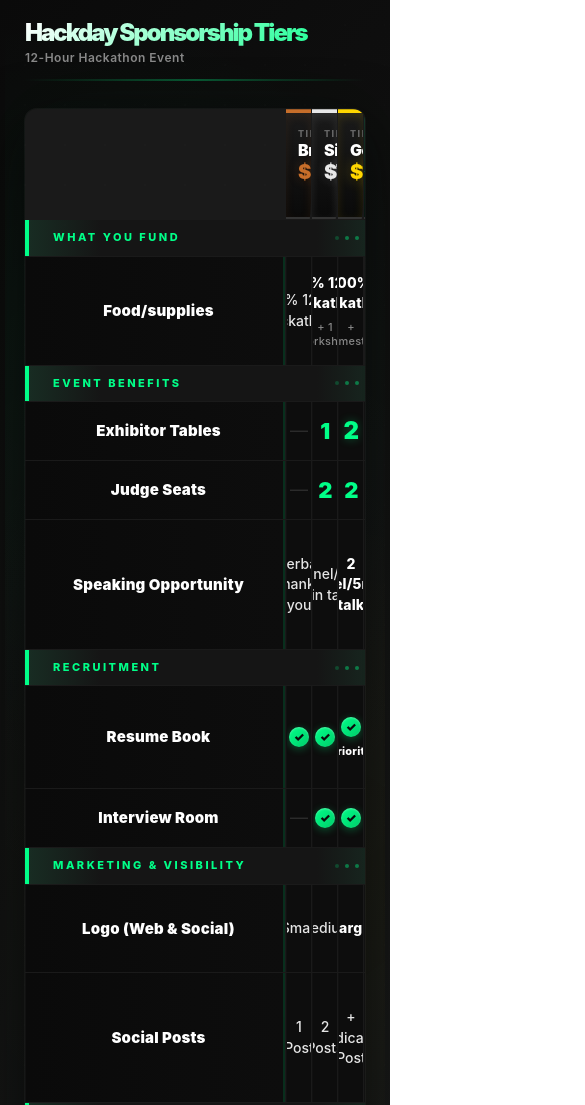
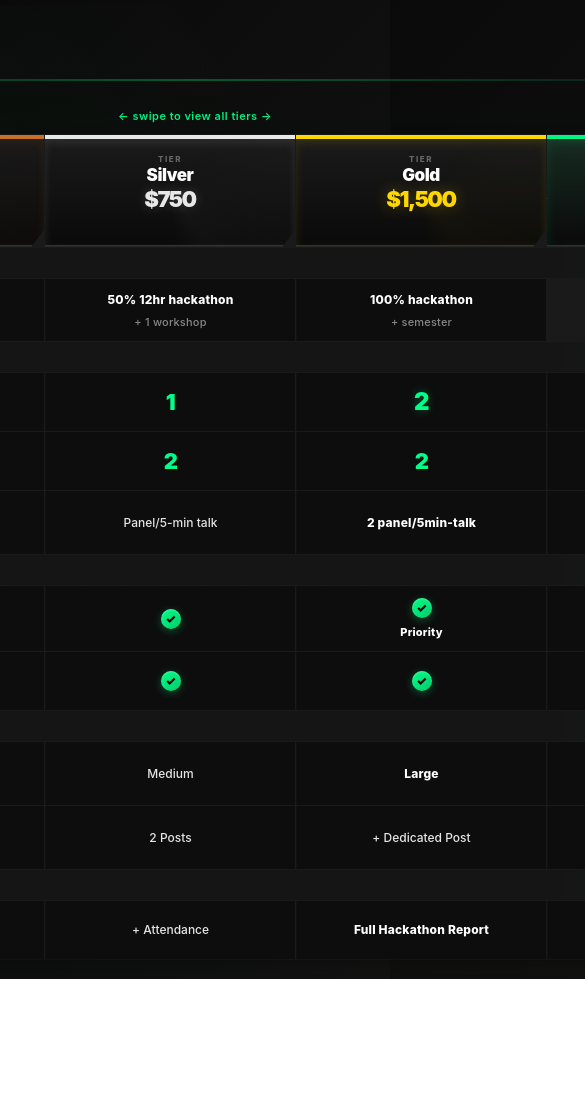
Before and after one commit to joeyzhang-dev/matrix_temp, a plain HTML site: page slide-1-tiers.html in a window 390 px wide. Shown: the top 1105 px of the page, 585 px wide, since content can reach past the window. After the commit the page ends 979 px from the top, so only its background shows below. Drawn offline with Linux system fonts and the light colour scheme.

Commit message:
Fix mobile responsiveness - prevent table squishing
- Set minimum width for tier grid on mobile (1200px)
- Enable horizontal scrolling with touch-friendly behavior
- Set explicit column widths: 200px labels, 250px per tier
- Adjust font sizes to remain readable when scrolling
- Add scroll hint on mobile: "swipe to view all tiers"
- Improve slide 2 mobile spacing and font sizes
- Prevent content from being squished/unreadable

Co-authored-by: Cursor <cursoragent@cursor.com>

```diff
--- a/slide-1-tiers.html
+++ b/slide-1-tiers.html
@@ -79,9 +79,14 @@
         @media (max-width: 768px) {
             body {
                 padding: 5px;
+                overflow-x: auto;
             }
             .slide {
-                padding: 15px 20px;
+                padding: 15px 10px;
+                min-width: min-content;
+            }
+            .slide-header {
+                margin-bottom: 20px;
             }
             .slide-title {
                 font-size: 24px !important;
@@ -90,14 +95,50 @@
                 font-size: 12px !important;
             }
             .tier-grid {
+                display: block;
                 overflow-x: auto;
-                font-size: 10px;
+                -webkit-overflow-scrolling: touch;
+                white-space: nowrap;
+                min-width: 1200px;
+                width: max-content;
+            }
+            .tier-grid > * {
+                display: inline-block;
+                vertical-align: top;
+                white-space: normal;
+            }
+
+            /* Make grid scrollable with minimum readable size */
+            .tier-grid {
+                display: grid !important;
+                grid-template-columns: 200px repeat(4, 250px) !important;
+                min-width: 1200px;
+                width: max-content;
+                font-size: 11px;
             }
             .tier-name {
-                font-size: 16px !important;
+                font-size: 17px !important;
             }
             .tier-price {
-                font-size: 20px !important;
+                font-size: 22px !important;
+            }
+            .tier-label {
+                font-size: 8px !important;
+            }
+            .cell {
+                font-size: 12px !important;
+                padding: 12px 10px !important;
+            }
+            .cell.row-label {
+                font-size: 13px !important;
+                padding-left: 16px !important;
+            }
+            .category-row {
+                font-size: 10px !important;
+                padding: 8px 16px !important;
+            }
+            .scroll-hint {
+                display: block !important;
             }
         }
 
@@ -124,6 +165,16 @@
                 transparent 0%,
                 rgba(0, 255, 136, 0.3) 50%,
                 transparent 100%) 1;
+        }
+
+        .scroll-hint {
+            display: none;
+            text-align: center;
+            font-size: 11px;
+            color: #00ff88;
+            margin-bottom: 10px;
+            font-weight: 600;
+            letter-spacing: 0.5px;
         }
 
         .slide-title {
@@ -625,6 +676,8 @@
             <div class="slide-subtitle">12-Hour Hackathon Event</div>
         </div>
 
+        <div class="scroll-hint">← swipe to view all tiers →</div>
+
         <div class="tier-grid">
             <!-- Header Row -->
             <div class="tier-header-cell"></div>
```
Also changed, not shown: slide-2-addons.html (+45 -6 lines).
